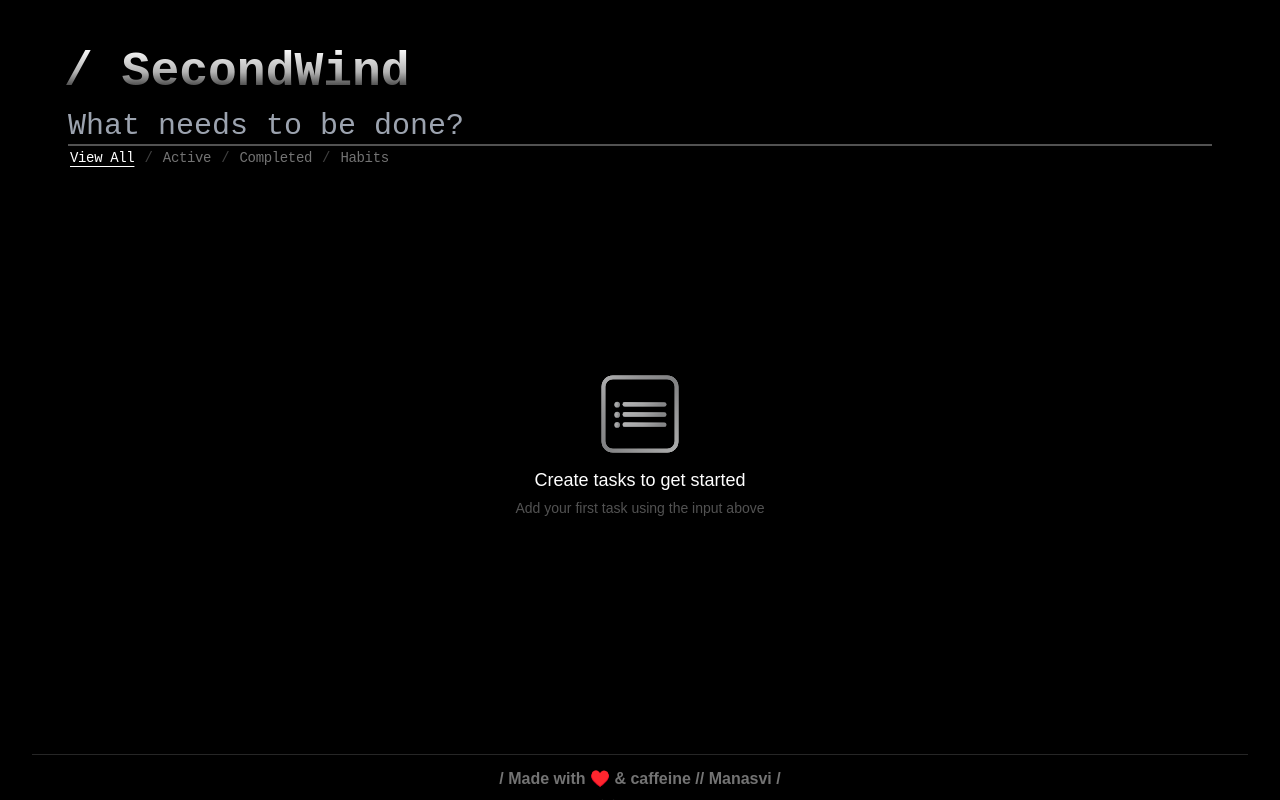
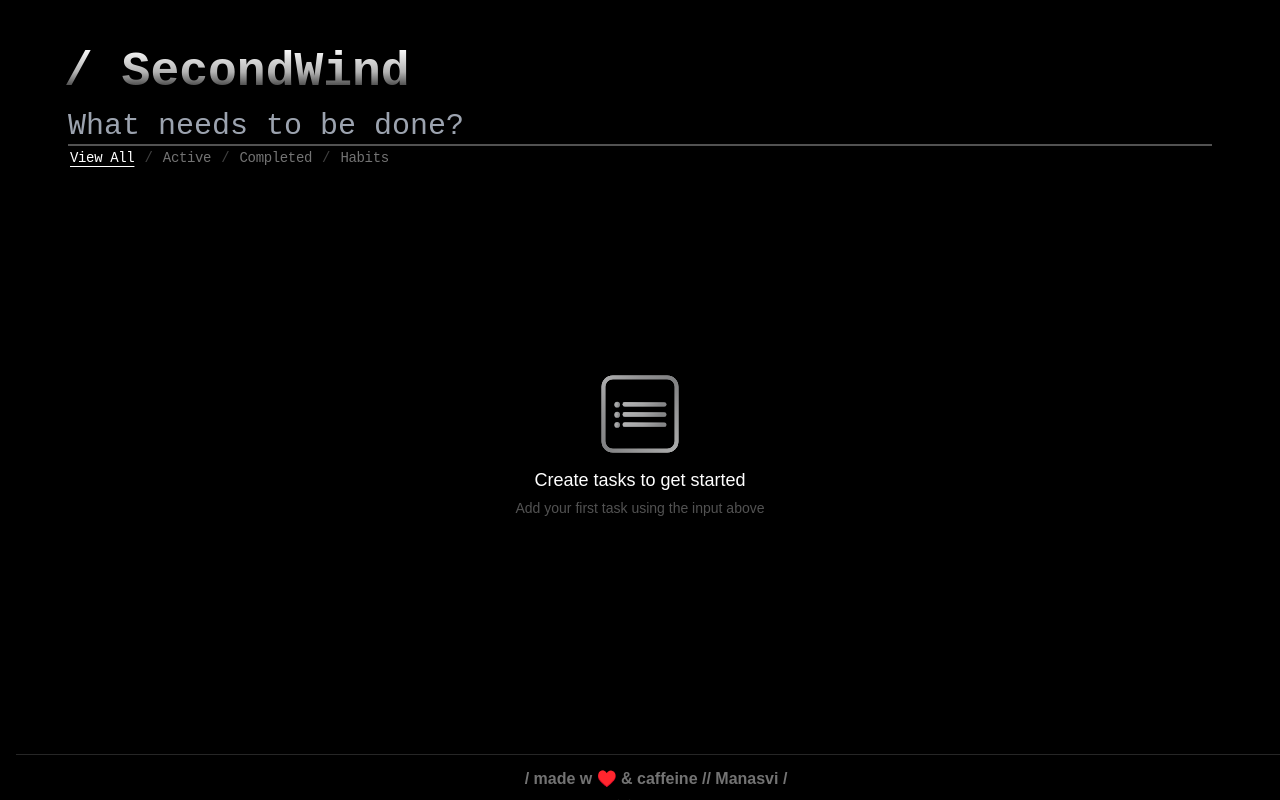
Before and after one commit to manasvitwr/second-wind, a React (Vite) app: page / in a window 1280 px wide. Built offline with nearby package versions, Linux system fonts and the light colour scheme.

Commit message:
feat(ui): styling changes

```diff
--- a/src/components/Footer/Footer.tsx
+++ b/src/components/Footer/Footer.tsx
@@ -7,9 +7,9 @@ interface FooterProps {
 
 const Footer: React.FC<FooterProps> = () => {
   return (
-    <footer className="mt-auto py-4 md:py-3 px-0 w-full text-center border-t border-neutral-800 bg-gradient-to-b from-transparent to-[#000000]">
+    <footer className="mt-auto py-1 md:py-3 px-0 w-screen -mx-4 text-center border-t border-neutral-800 bg-gradient-to-b from-transparent to-[#000000]">
       <div className="footer-text text-[15px] md:text-base text-neutral-500 mb-2">
-        / Made with <span className="text-red-500">♥️</span> & caffeine // Manasvi /
+        / made w <span className="text-red-500">♥️</span> & caffeine // Manasvi /
       </div>
       <div className="flex justify-center items-center gap-1 mt-2 -mb-2">
         <a
```
